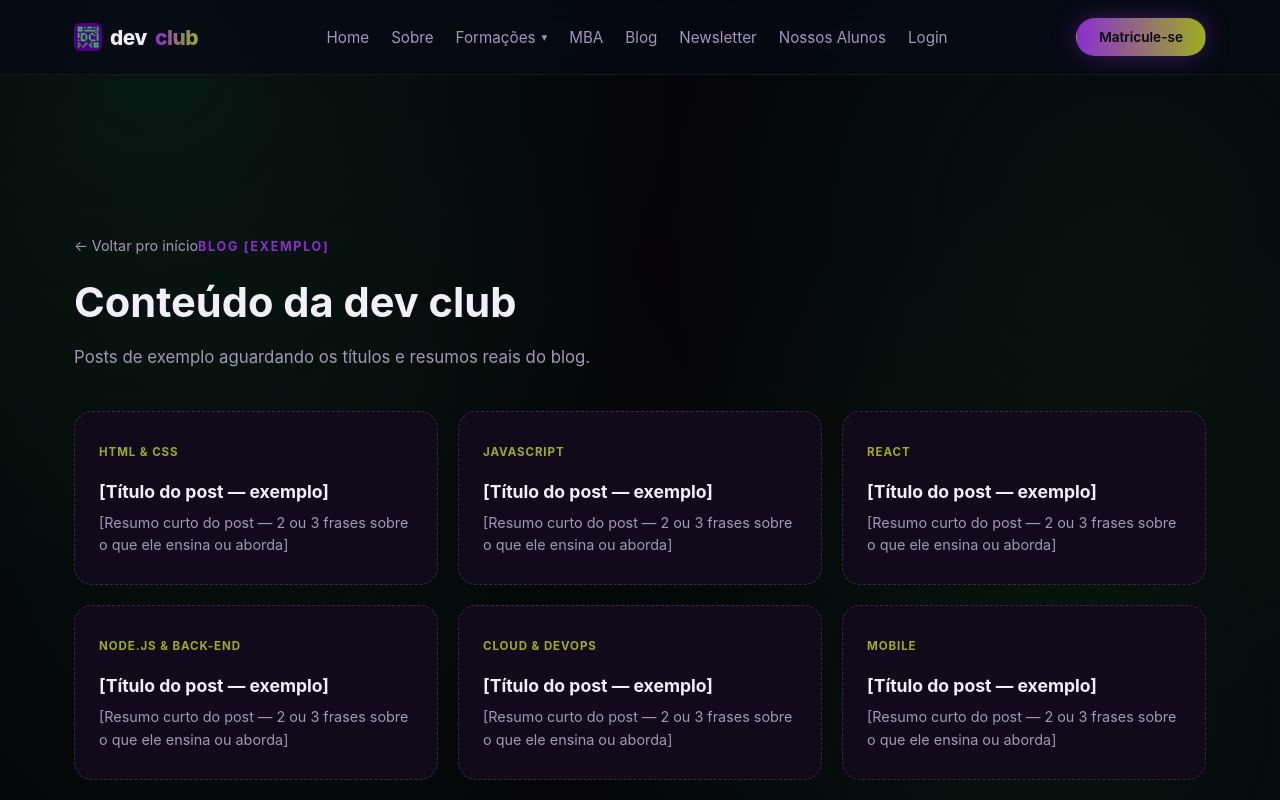
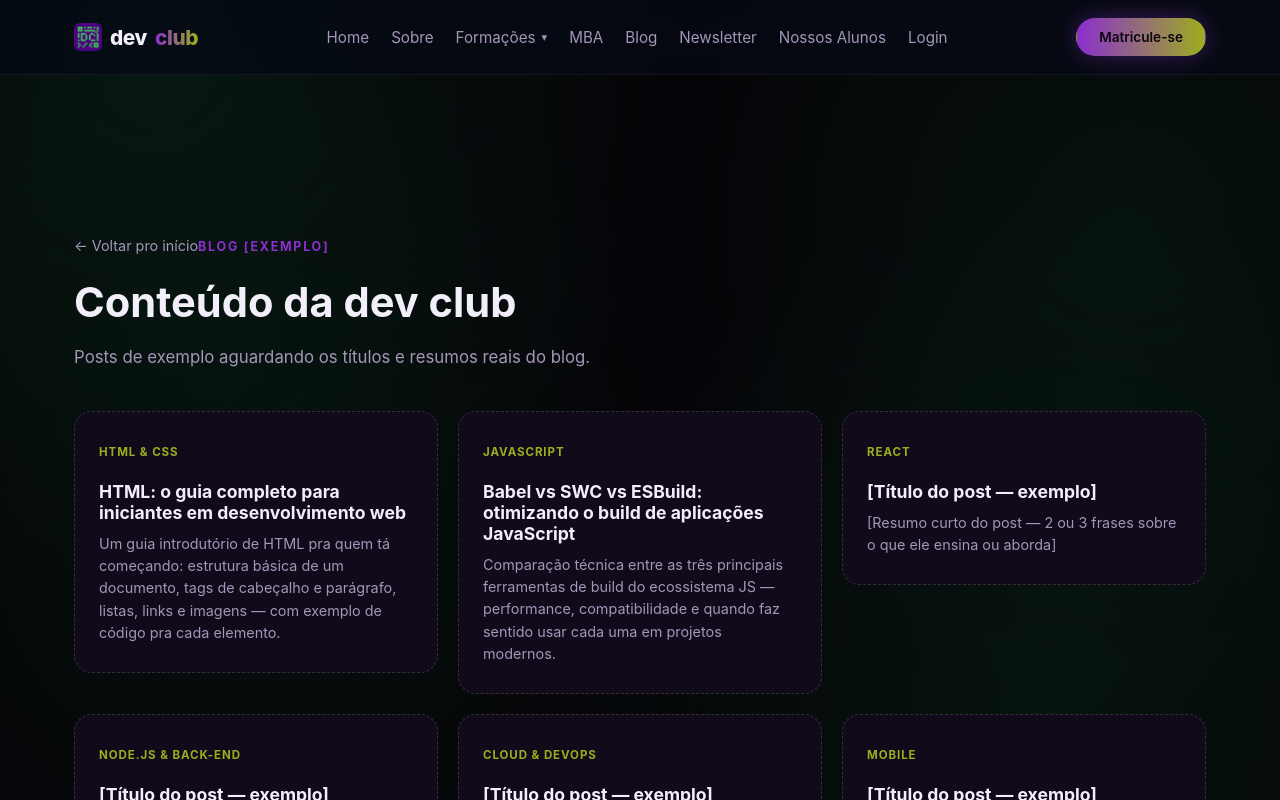
Before and after one commit to Carlosprogramador2026/dev-club-site, a React (Vite) app: page /blog in a window 1280 px wide. Shown: the top 800 px of the page. Built offline with nearby package versions, Linux system fonts and the light colour scheme.

Commit message:
Adiciona titulos e resumos reais dos 2 primeiros posts do blog

```diff
--- a/src/data/blog.js
+++ b/src/data/blog.js
@@ -3,18 +3,18 @@
 // artigo inteiro. Categorias seguem as 8 trilhas reais da dev club.
 export const POSTS = [
   {
-    slug: "exemplo-html-css",
+    slug: "html-guia-completo",
     categoria: "HTML & CSS",
-    titulo: "[Título do post — exemplo]",
+    titulo: "HTML: o guia completo para iniciantes em desenvolvimento web",
     resumo:
-      "[Resumo curto do post — 2 ou 3 frases sobre o que ele ensina ou aborda]",
+      "Um guia introdutório de HTML pra quem tá começando: estrutura básica de um documento, tags de cabeçalho e parágrafo, listas, links e imagens — com exemplo de código pra cada elemento.",
   },
   {
-    slug: "exemplo-javascript",
+    slug: "babel-vs-swc-vs-esbuild",
     categoria: "JavaScript",
-    titulo: "[Título do post — exemplo]",
+    titulo: "Babel vs SWC vs ESBuild: otimizando o build de aplicações JavaScript",
     resumo:
-      "[Resumo curto do post — 2 ou 3 frases sobre o que ele ensina ou aborda]",
+      "Comparação técnica entre as três principais ferramentas de build do ecossistema JS — performance, compatibilidade e quando faz sentido usar cada uma em projetos modernos.",
   },
   {
     slug: "exemplo-react",
```
